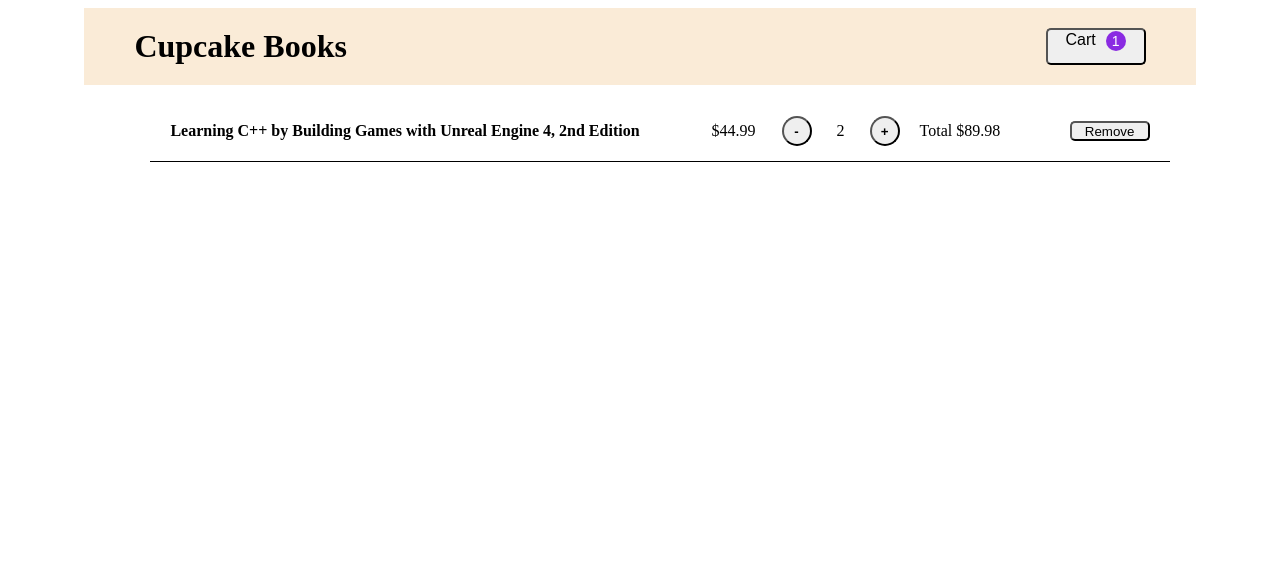
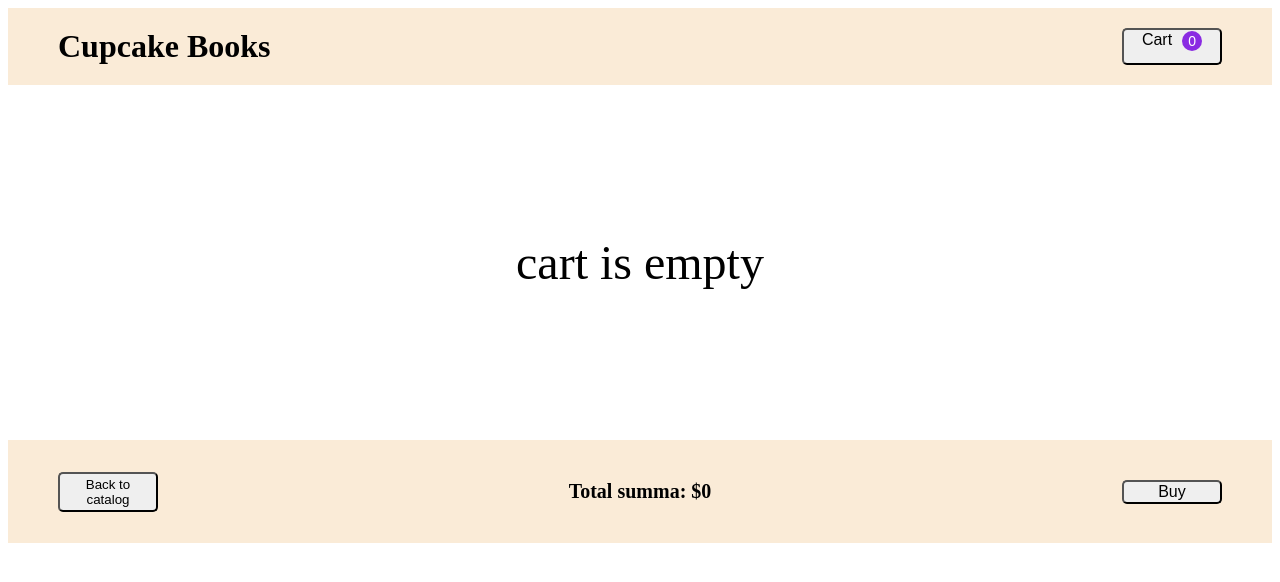
Before and after one commit to havkin/cupcake_test, a React app: page /cart in a window 1280 px wide. Shown: the top 582 px of the page. Built offline with nearby package versions, Linux system fonts and the light colour scheme.

Commit message:
Добавлено ИТОГО в корзину

```diff
--- a/src/components/BuyItem/BuyItem.jsx
+++ b/src/components/BuyItem/BuyItem.jsx
@@ -12,6 +12,7 @@ class BuyItemModal extends React.Component {
    state = {
       counter: 1,
       qntInStock: 3,
+      isInCart: false,
    }
 
    incCounter = () => {
@@ -28,11 +29,19 @@ class BuyItemModal extends React.Component {
 
    addItem = (item) => {
       this.props.addItemToCart(item, this.state.counter);
+      this.props.push('/');
    }
 
    isAvailable = () => this.state.counter <= this.state.qntInStock
 
-   isInCart = (itemId) => this.props.cart.find(item => item.id === itemId)
+   componentDidMount() {
+      const bookId = this.props.match.params.bookId;
+      if (this.props.cart.find(item => item.id === bookId)) {
+         this.setState({
+            isInCart: true
+         });
+      }
+   }
 
    render() {
       const bookId = this.props.match.params.bookId;
@@ -65,7 +74,7 @@ class BuyItemModal extends React.Component {
                   </div>
                </div>
 
-                  { this.isInCart(book.isbn13)
+                  { this.state.isInCart
                      ? <p className="in-cart-msg">Book in cart already</p>
                      :<footer className="modal-footer">
                         <div className="counter">
--- a/src/components/Cart/Cart.css
+++ b/src/components/Cart/Cart.css
@@ -1,5 +1,19 @@
 .empty-msg {
    text-align: center;
    font-size: 48px;
-   margin-top: 150px;
+   margin: 150px 0;
 }
+
+.cart-footer {
+   display: flex;
+   max-width: 100%;
+   justify-content: space-between;
+   align-items: center;
+   margin: 0 auto;
+   padding: 20px 50px;
+   background-color: antiquewhite;
+}
+.cart-summa {
+   font-size: 20px;
+   font-weight: bold;
+}
--- a/src/components/Cart/Cart.jsx
+++ b/src/components/Cart/Cart.jsx
@@ -4,28 +4,46 @@ import './Cart.css';
 import { bindActionCreators } from 'redux';
 import { connect } from 'react-redux';
 
+import { push } from 'connected-react-router';
+
 import CartItem from '../CartItem/CartItem.jsx';
 
 class Cart extends React.Component {
 
 
-   render () {
+   render() {
 
-      const itemArray = this.props.cart.map( item => {
+      const sum = this.props.cart.reduce( (acc, item) => {
+         const qnt = +item.qnt;
+         const price = +item.price;
+         return acc = acc + ( qnt * price );
+      }, 0);
+
+      const itemArray = this.props.cart.map(item => {
          return (
             <CartItem
-               key={ item.id }
-               item={ item }
+               key={item.id}
+               item={item}
             />
          );
       });
 
       return (
          <div>
-            { this.props.cart.length === 0
-            ? <p className="empty-msg">cart is empty</p>
-            : <ol>{ itemArray }</ol>
+            {this.props.cart.length === 0
+               ? <p className="empty-msg">cart is empty</p>
+               : <ol>{itemArray}</ol>
             }
+            <footer className="cart-footer">
+               <button
+                  className="modal-close-btn"
+                  onClick={() => this.props.push('/')}
+               >
+                  Back to catalog
+               </button>
+               <p className="cart-summa">Total summa: ${sum}</p>
+               <button className="cart-btn">Buy</button>
+            </footer>
          </div>
       );
    }
@@ -33,7 +51,8 @@ class Cart extends React.Component {
 
 const mapStateToProps = ({ cartReducer, }) => ({
    cart: cartReducer.cart,
-
 });
 
-export default connect( mapStateToProps,)( Cart );
+const mapDispatchToProps = dispatch => bindActionCreators({ push }, dispatch);
+
+export default connect(mapStateToProps,  mapDispatchToProps)(Cart);
--- a/src/components/Header/Header.css
+++ b/src/components/Header/Header.css
@@ -1,6 +1,6 @@
 .header {
    display: flex;
-   max-width: 80%;
+   max-width: 100%;
    justify-content: space-between;
    margin: 0 auto;
    padding: 20px 50px;
--- a/src/store/reducers/cart_reducer.js
+++ b/src/store/reducers/cart_reducer.js
@@ -7,14 +7,7 @@ import {
 } from '../actions/cart_action';
 
 const initialStore = {
-   cart: [
-      {
-         title:  "Learning C++ by Building Games with Unreal Engine 4, 2nd Edition",
-         price: "44.99",
-         id: "9781788476249",
-         qnt: 2,
-      }
-   ]
+   cart: []
 };
 
 export default function cartReducer(store = initialStore, action) {
--- a/src/store/reducers/catalog_reducer.js
+++ b/src/store/reducers/catalog_reducer.js
@@ -3,9 +3,7 @@ import update from 'immutability-helper';
 import { ADD_CATALOG } from '../actions/catalog_action';
 
 const initialStore = {
-   catalog: [
-
-   ]
+   catalog: []
 };
 
 export default function catalogReducer( store = initialStore, action ) {
--- a/src/store/store.js
+++ b/src/store/store.js
@@ -14,5 +14,6 @@ export default function initStore() {
       initialStore,
       compose(
          applyMiddleware(routerMiddleware(history)),
-         window.__REDUX_DEVTOOLS_EXTENSION__ ? window.__REDUX_DEVTOOLS_EXTENSION__() : () => {},));
+         // window.__REDUX_DEVTOOLS_EXTENSION__ ? window.__REDUX_DEVTOOLS_EXTENSION__() : () => {},
+      ));
 }
```
Also changed, not shown: src/components/Layout/Layout.jsx (deleted).
